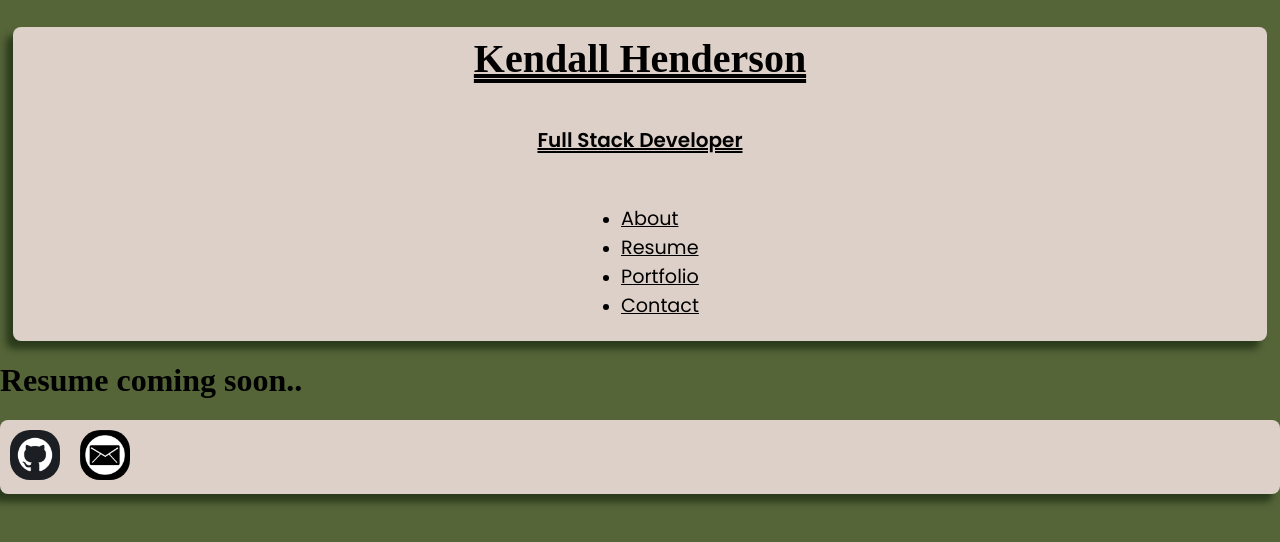
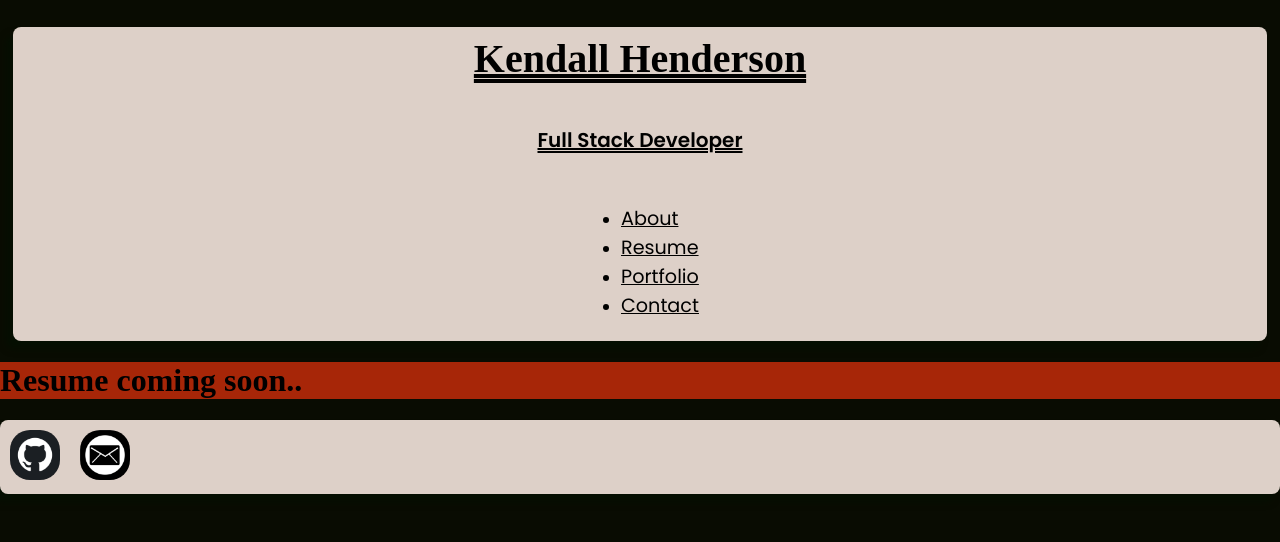
Before and after one commit to kpaige-henderson/Check-Me-Out, a React (Vite) app: page /Resume in a window 1280 px wide. Shown: the top 542 px of the page. Built offline with nearby package versions, Linux system fonts and the light colour scheme.

Commit message:
fixed styling

```diff
--- a/src/App.css
+++ b/src/App.css
@@ -1,5 +1,5 @@
 body {
-    background-color: #556538;
+    background-color: #090C02;
     min-height: 100vh;
     height: 100%;
     margin: 0;
@@ -41,7 +41,7 @@ body {
 }
 
 .about{
-    background-color: #757370;
+    background-color: #A72608;
     margin: 1vw;
     box-shadow: -7px 8px 7px 0px #01110182;
     border-radius: 8px;
@@ -74,7 +74,7 @@ body {
 }
 
 .nav:hover {
-    color:bisque;
+    color: #A72608;
 }
 
 .contact-container{
@@ -86,6 +86,7 @@ body {
     font-family: "Poppins";
     margin-bottom: 0px;
     font-size: 30px;
+    background-color: #A72608;
 }
 
 .submit-btn{
@@ -94,6 +95,11 @@ body {
         font-weight: 600;
         border-radius: 5px;
         size: 50px;
+}
+
+
+.resume{
+    background-color: #A72608;
 }
 
 .box {
```
